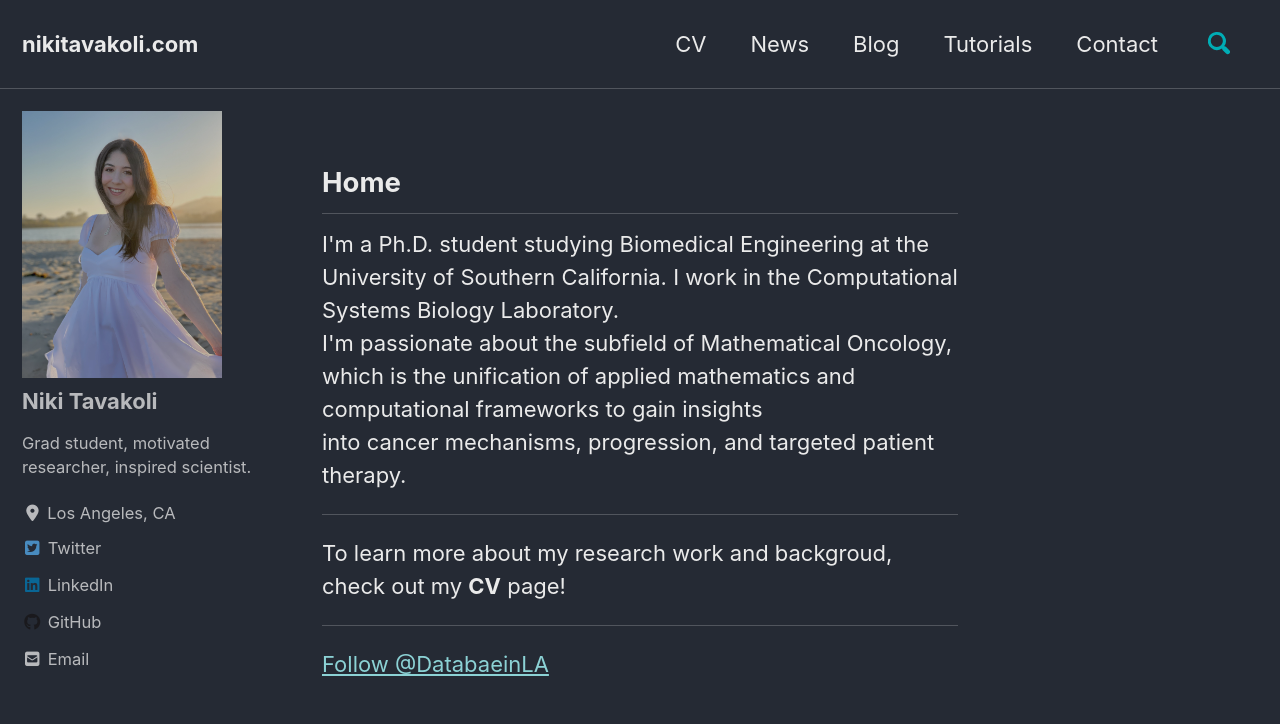
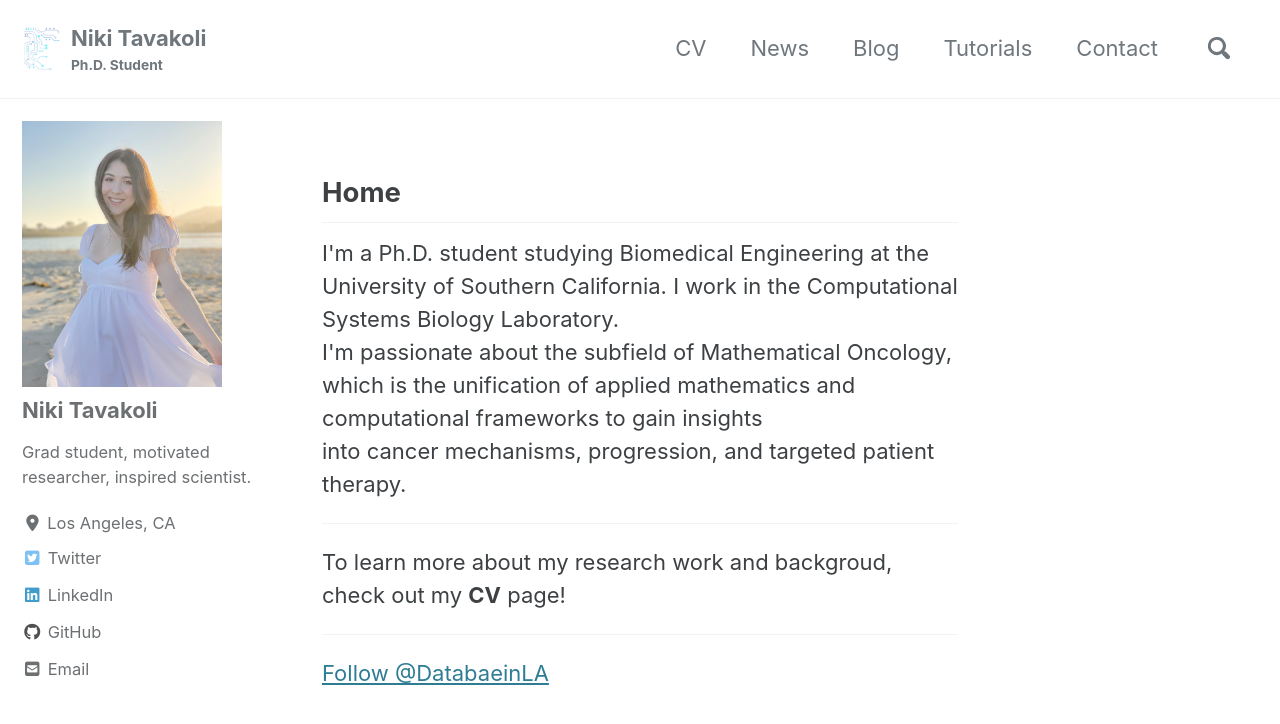
Before and after one commit to nikitavakoli/nikitavakoli.github.io, a Jekyll site: the page built from index.html, in a window 1280 px wide and 900 px high. Shown: the top 724 px of the window. Built offline with Jekyll 4.4.1, drawn with Linux system fonts in a browser that asks for light colours; cached includes are drawn as plain includes; nearby versions of some CDN libraries; the list of posts is cut into pages by our own code; comment, search, counter and statistics services are not loaded.

Commit message:
new logo

```diff
--- a/_config.yml
+++ b/_config.yml
@@ -12,20 +12,20 @@
 
 # theme                  : "minimal-mistakes-jekyll"
 # remote_theme           : "mmistakes/minimal-mistakes"
-minimal_mistakes_skin    : "dark"
+minimal_mistakes_skin    : "default"
 
 # Site Settings
 locale                   : "en-US"
-title                    : "nikitavakoli.com"
+title                    : "Niki Tavakoli"
 title_separator          : "-"
-subtitle                 : # nothing here
+subtitle                 : "Ph.D. Student"
 name                     : "<b>Niki Tavakoli</b>"
 description              : "My Portfolio"
 url                      : # the base hostname & protocol for your site e.g. "https://mmistakes.github.io"
 baseurl                  : # the subpath of your site, e.g. "/blog"
 repository               : # GitHub username/repo-name e.g. "mmistakes/minimal-mistakes"
 teaser                   : # path of fallback teaser image, e.g. "/assets/images/500x300.png"
-logo                     : #"/images/nt.png"
+logo                     : "/images/logo.png"
 masthead_title           : # overrides the website title displayed in the masthead, use " " for no title
 # breadcrumbs            : false # true, false (default)
 words_per_minute         : 200
```
Also changed, not shown: images/logo.png (added).
